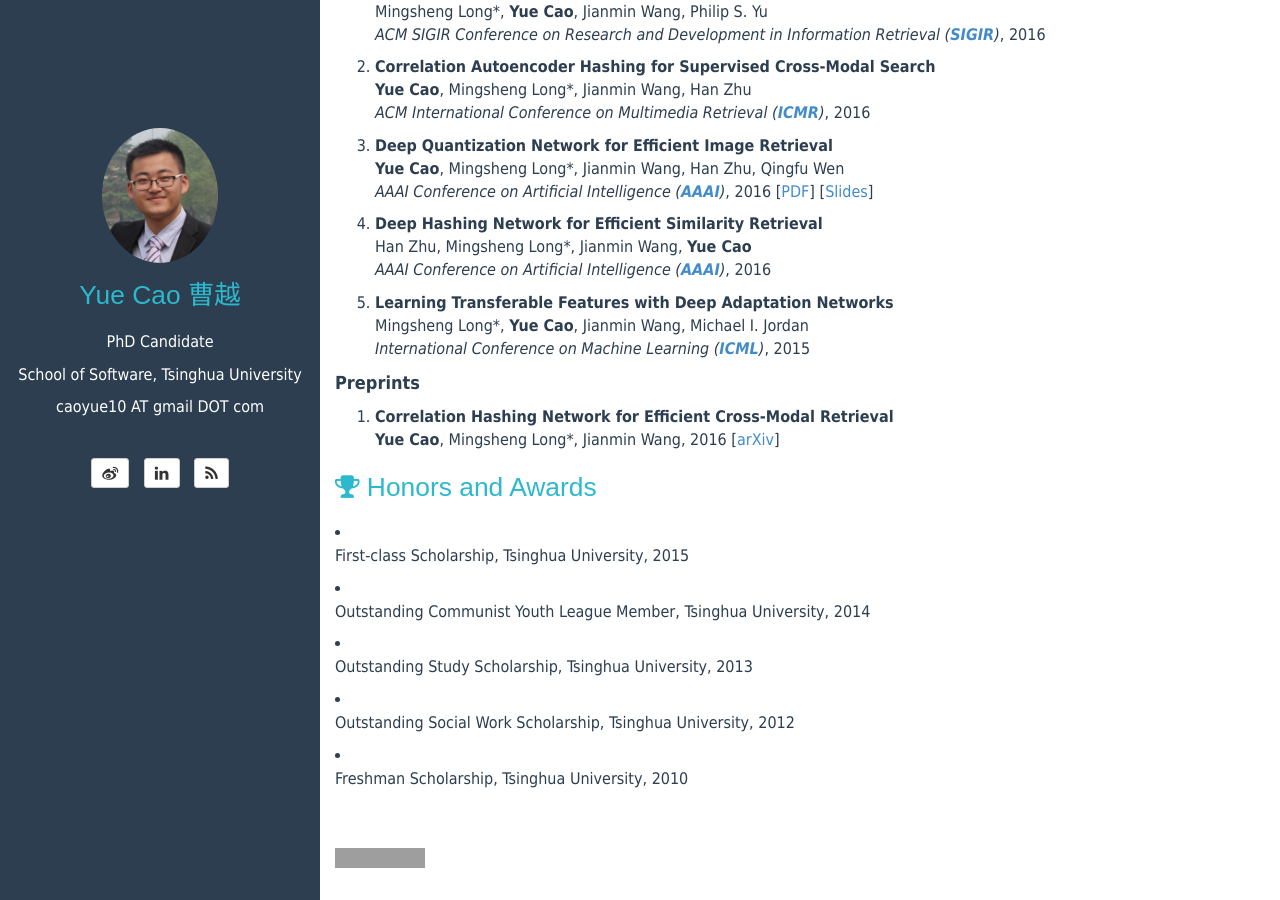
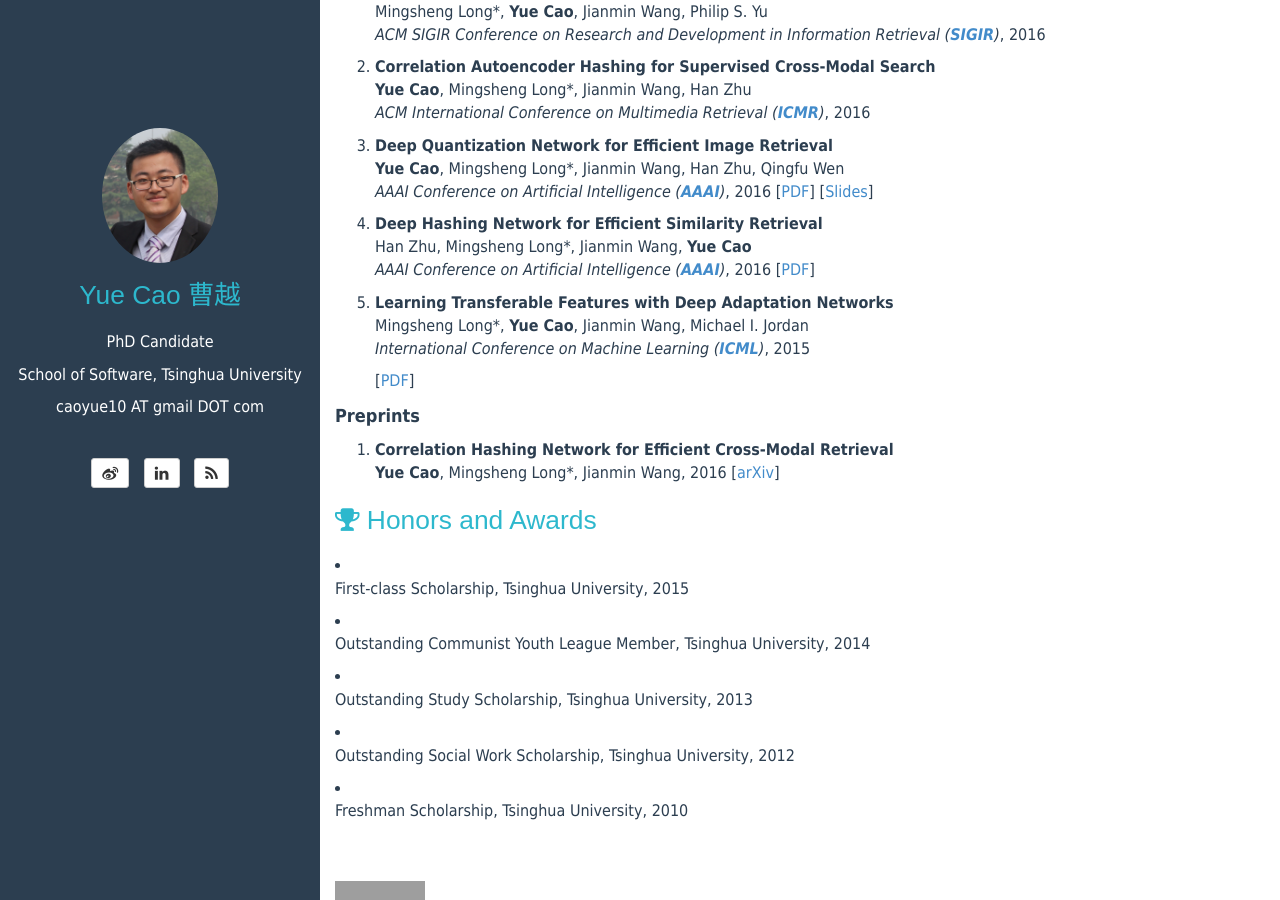
Before and after one commit to caoyue10/caoyue10.github.io, a Jekyll site: the page built from index.html, in a window 1280 px wide and 900 px high, scrolled down 678 px. Built offline with Jekyll 4.4.1, drawn with Linux system fonts in a browser that asks for light colours; the list of posts is cut into pages by our own code; grey boxes are pictures that could not be loaded.

Commit message:
pdf link added

```diff
--- a/index.html
+++ b/index.html
@@ -125,12 +125,14 @@ tagline:
             Han Zhu, Mingsheng Long*, Jianmin Wang, <strong>Yue Cao</strong>
             <br>
             <em>AAAI Conference on Artificial Intelligence (<a href="http://www.aaai.org/Conferences/AAAI/aaai16.php"><strong>AAAI</strong></a>)</em>, 2016
+            [<a href="http://ise.thss.tsinghua.edu.cn/~mlong/doc/deep-hashing-network-aaai16.pdf">PDF</a>]
         </p></li>
 
         <li>
             <p><strong>Learning Transferable Features with Deep Adaptation Networks</strong><br>
             Mingsheng Long*, <strong>Yue Cao</strong>, Jianmin Wang, Michael I. Jordan<br>
             <em>International Conference on Machine Learning (<a href="http://icml.cc/2015/"><strong>ICML</strong></a>)</em>, 2015</p>
+            [<a href="http://ise.thss.tsinghua.edu.cn/~mlong/doc/deep-adaptation-networks-icml15.pdf">PDF</a>]
         </li>
     </ol>
     <p><font size="4"><strong>Preprints</strong></font></p>
```
